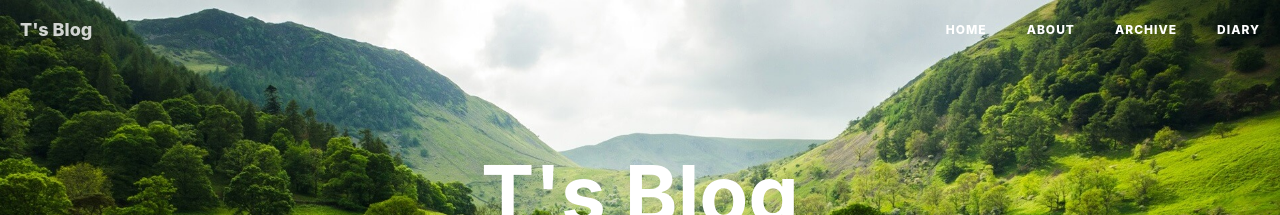
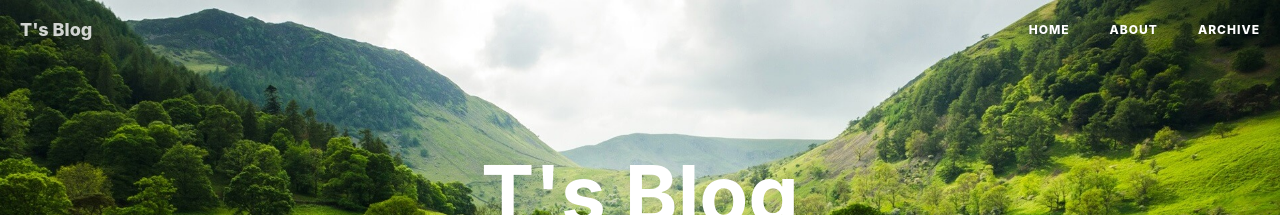
Before and after one commit to UNNAMED-MASTER/UNNAMED-MASTER.github.io, a Jekyll site: the page built from index.html, in a window 1280 px wide and 900 px high. Shown: the top 215 px of the window. Built offline with Jekyll 4.4.1, drawn with Linux system fonts in a browser that asks for light colours; nearby versions of some CDN libraries; the list of posts is cut into pages by our own code; comment, search, counter and statistics services are not loaded.

Commit message:
first commit

```diff
--- a/_includes/nav.html
+++ b/_includes/nav.html
@@ -24,7 +24,7 @@
                         <a href="{{ site.baseurl }}/">Home</a>
                     </li>
                     {% for p in site.pages %}
-                    {% if p.title and p.hide-in-nav != true and p.title != 'Diary' %}
+                    {% if p.title and p.hide-in-nav != true %}
                     {% unless p.path contains 'flyingwzb.github.io-master/' %}
                     <li>
                         <a href="{{ p.url | prepend: site.baseurl }}">{{ p.title }}</a>
@@ -32,9 +32,6 @@
                     {% endunless %}
                     {% endif %}
                     {% endfor %}
-                    <li>
-                        <a href="{{ site.baseurl }}/diary/">Diary</a>
-                    </li>
                 </ul>
             </div>
         </div>
```
